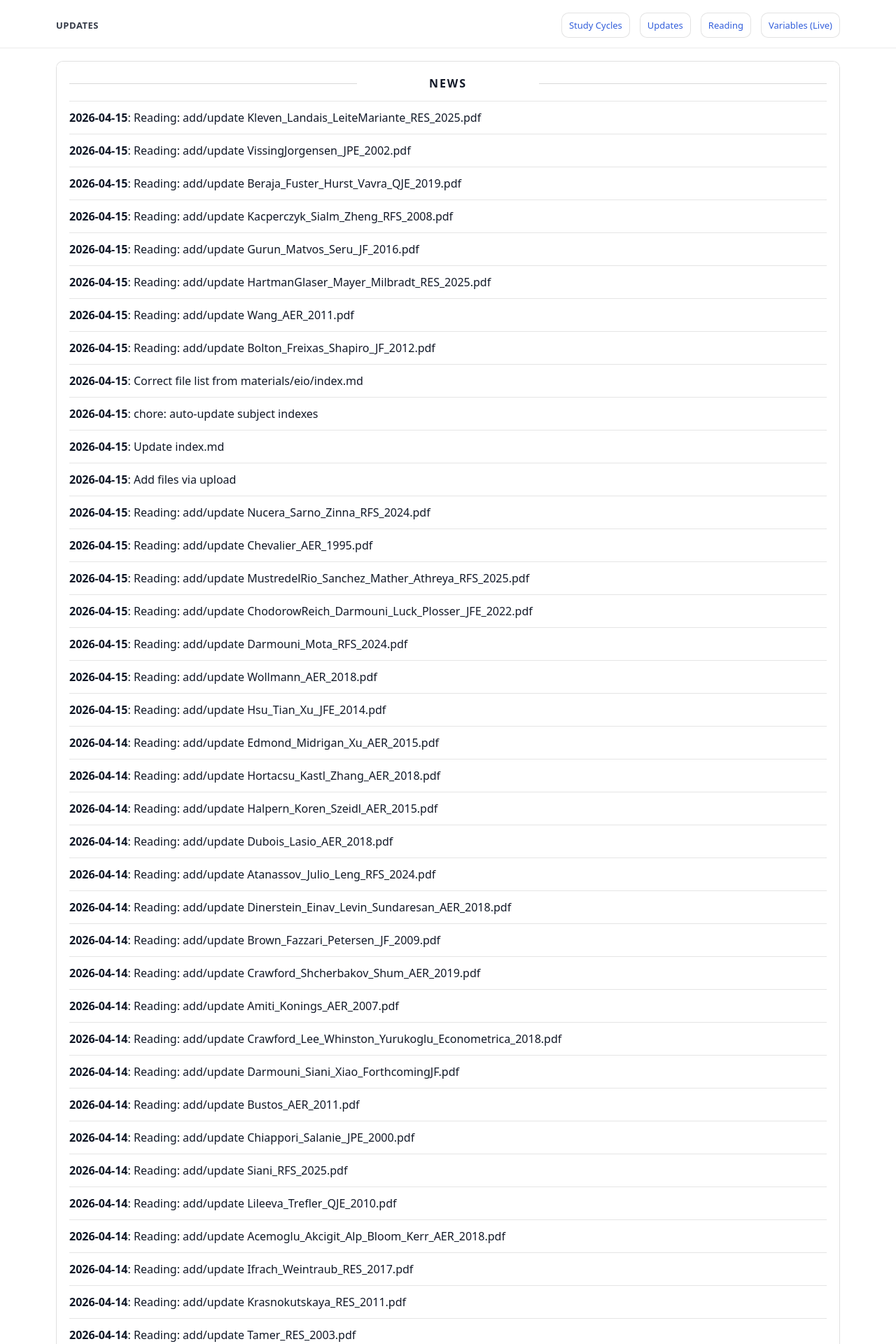
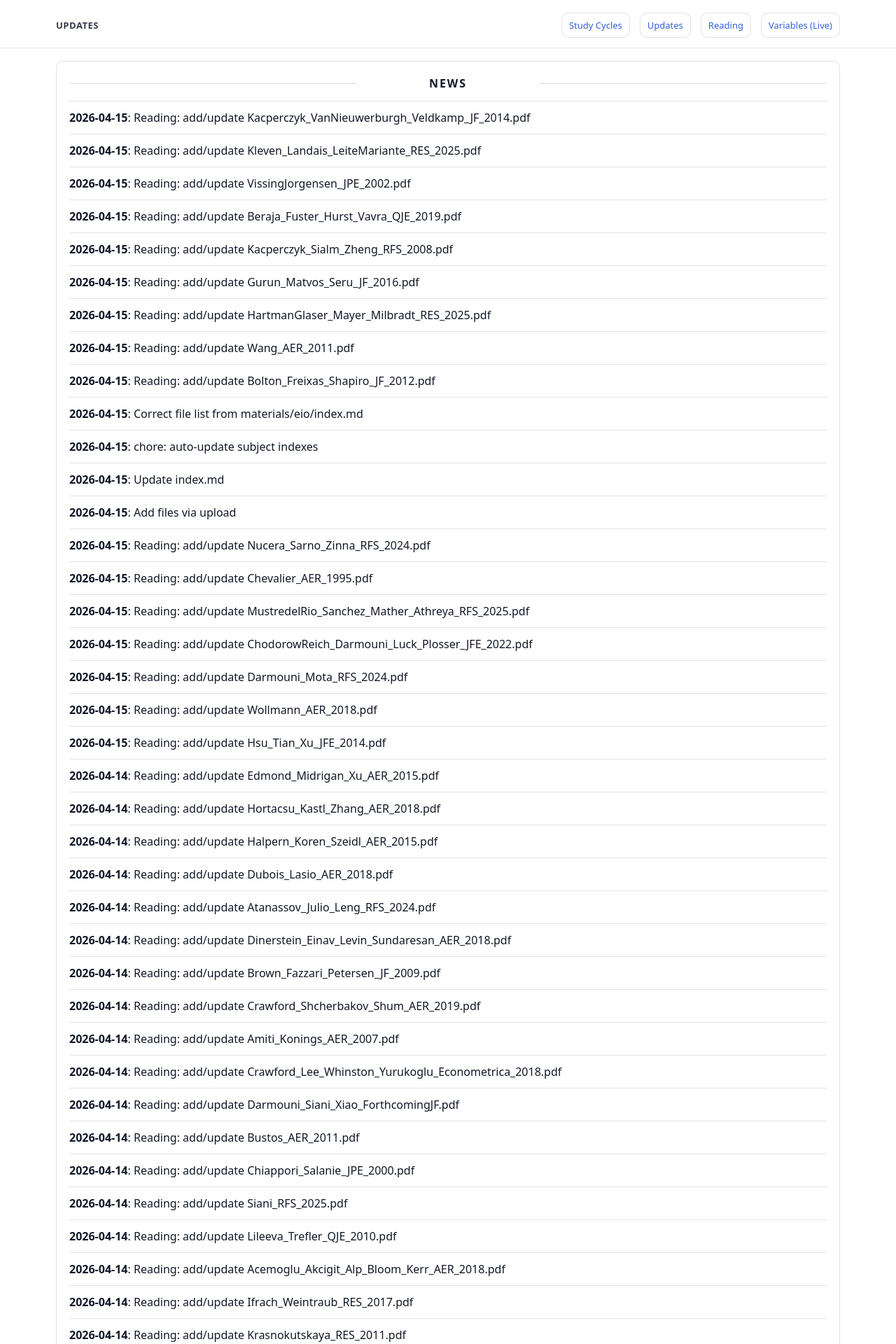
Before and after one commit to yaxinzn/study-archive, a Jekyll site: the page built from updates/index.md, in a window 1280 px wide. Shown: the top 1920 px of the page at 70% size. Built offline with Jekyll 4.4.1, drawn with Linux system fonts in a browser that asks for light colours; some of the changed text lies outside the part shown.

Commit message:
chore: update NEWS feed

```diff
--- a/_data/news.yml
+++ b/_data/news.yml
@@ -1,4 +1,7 @@
 # Auto-generated update history (sorted newest -> oldest). Do not edit manually.
+- ts: "1776249071"
+  date: "2026-04-15"
+  title: "Reading: add/update Kacperczyk_VanNieuwerburgh_Veldkamp_JF_2014.pdf"
 - ts: "1776248961"
   date: "2026-04-15"
   title: "Reading: add/update Kleven_Landais_LeiteMariante_RES_2025.pdf"
```
